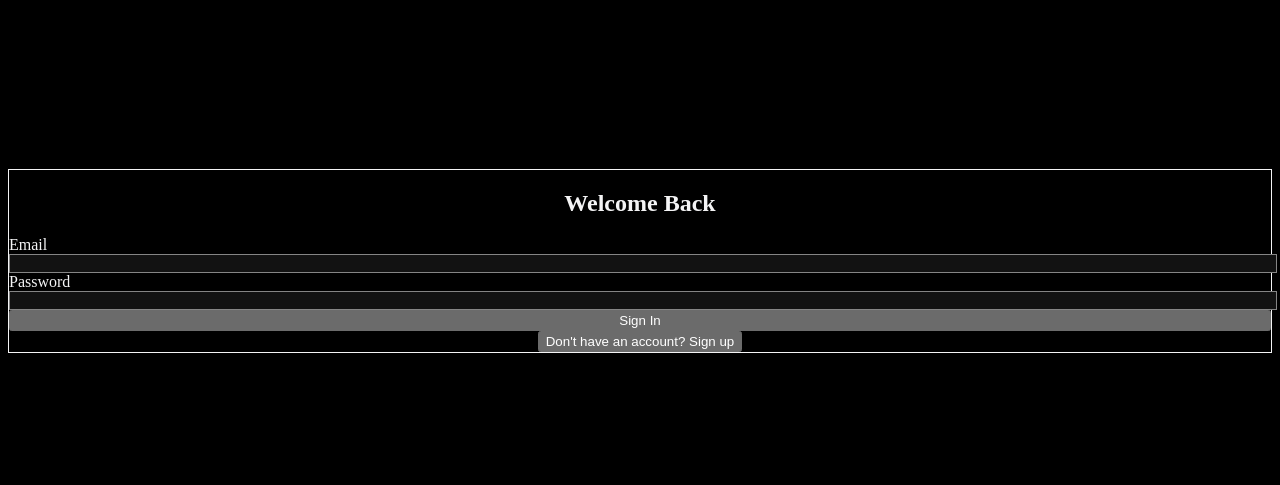
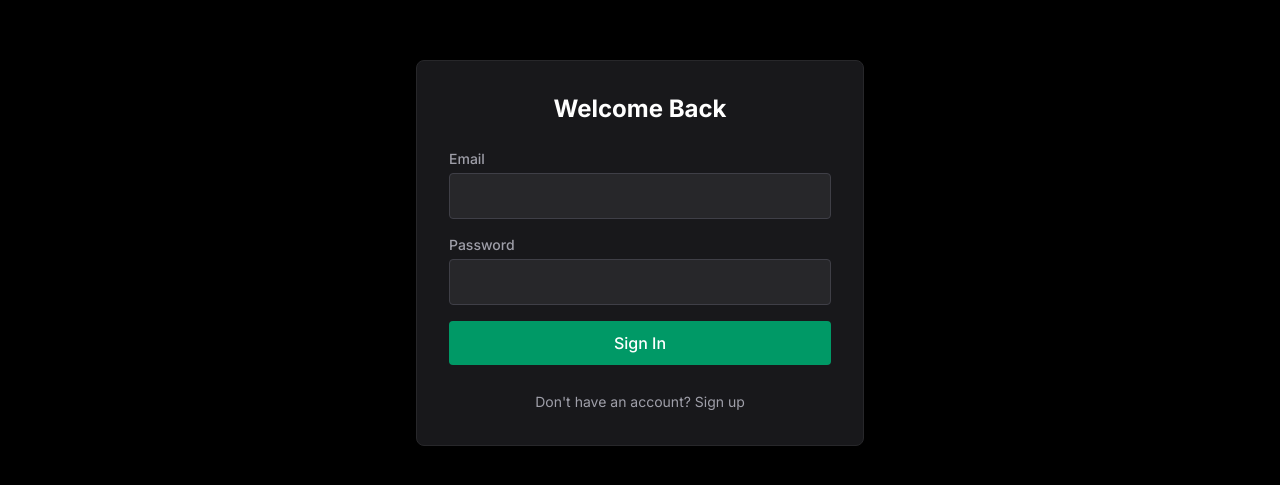
Before and after one commit to smibrahimali/expense-tracker, a Next.js app in the folder apps/web/: page /login in a window 1280 px wide. Shown: the part 147-632 px from the top of the page. Built offline with nearby package versions, Linux system fonts and the light colour scheme; no server answers.

Commit message:
fix: restore Tailwind v4 config and lock global dark background

```diff
--- a/apps/web/app/globals.css
+++ b/apps/web/app/globals.css
@@ -1,17 +1,27 @@
-@tailwind base;
-@tailwind components;
-@tailwind utilities;
+@import "tailwindcss";
 
 :root {
+  --background: #000000;
+  --foreground: #f4f4f5;
   color-scheme: dark;
 }
 
+@theme inline {
+  --color-background: var(--background);
+  --color-foreground: var(--foreground);
+  --font-sans: var(--font-geist-sans);
+  --font-mono: var(--font-geist-mono);
+}
+
+html,
 body {
   background-color: #000000;
-  color: #f4f4f5;
+  color: var(--foreground);
+  font-family: var(--font-geist-sans), Arial, Helvetica, sans-serif;
+  min-height: 100vh;
 }
 
-/* Custom Premium Scrollbar */
+/* Custom Dark Scrollbar */
 ::-webkit-scrollbar {
   width: 8px;
 }
@@ -29,7 +39,7 @@ body {
   background: #3f3f46;
 }
 
-/* Removes standard number input arrows for a cleaner look */
+/* Clean number inputs without arrows */
 input[type="number"]::-webkit-inner-spin-button,
 input[type="number"]::-webkit-outer-spin-button {
   -webkit-appearance: none;
--- a/apps/web/app/layout.tsx
+++ b/apps/web/app/layout.tsx
@@ -1,29 +1,24 @@
-import type { Metadata } from "next";
-import { Geist, Geist_Mono } from "next/font/google";
-import "./globals.css";
+import './globals.css';
+import type { Metadata } from 'next';
+import { Inter } from 'next/font/google';
 
-const geistSans = Geist({
-  variable: "--font-geist-sans",
-  subsets: ["latin"],
-});
-
-const geistMono = Geist_Mono({
-  variable: "--font-geist-mono",
-  subsets: ["latin"],
-});
+const inter = Inter({ subsets: ['latin'] });
 
 export const metadata: Metadata = {
-  title: "Create Next App",
-  description: "Generated by create next app",
+  title: 'Expense Tracker',
+  description: 'Personal finance and expense tracking',
 };
 
-export default function RootLayout({ children }: LayoutProps<"/">) {
+export default function RootLayout({
+  children,
+}: {
+  children: React.ReactNode;
+}) {
   return (
-    <html
-      lang="en"
-      className={`${geistSans.variable} ${geistMono.variable} h-full antialiased`}
-    >
-      <body className="min-h-full flex flex-col">{children}</body>
+    <html lang="en" className="dark">
+      <body className={`${inter.className} bg-black text-zinc-100 antialiased min-h-screen selection:bg-emerald-500/30`}>
+        {children}
+      </body>
     </html>
   );
 }
```
